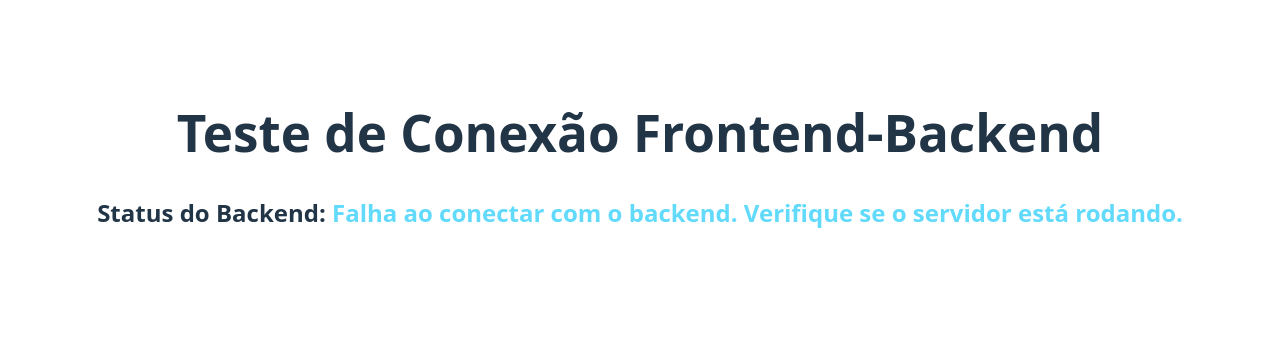
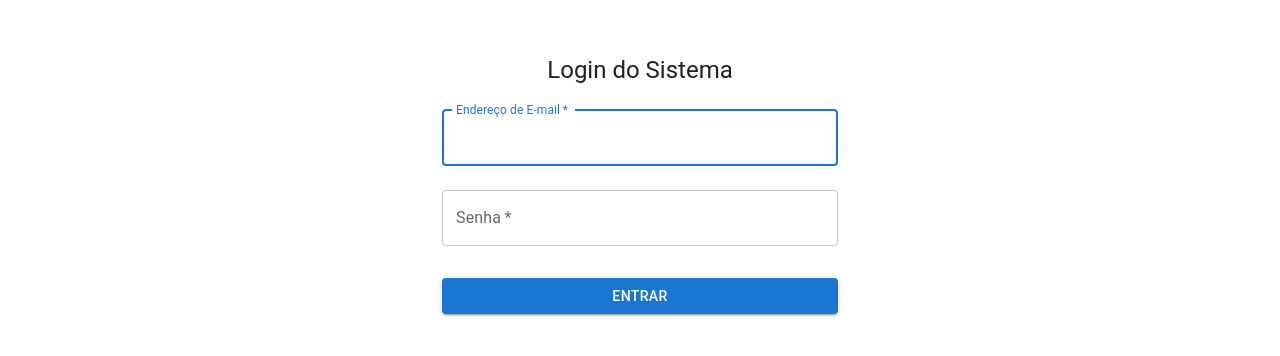
Before and after one commit to brumCodes/Projeto_BD, a React (Vite) app in the folder frontend/: page / in a window 1280 px wide. Shown: the part 240-596 px from the top of the page. Built offline with nearby package versions, Linux system fonts and the light colour scheme; no server answers.

Commit message:
Refatora tela de login para componente separado em pages/LoginPage

```diff
--- a/frontend/src/App.jsx
+++ b/frontend/src/App.jsx
@@ -1,29 +1,12 @@
-// frontend/src/App.jsx
-
-import { useState, useEffect } from 'react';
+import React from 'react';
+import LoginPage from './pages/LoginPage'; // Importa a página de login que criamos
 import './App.css';
 
 function App() {
-  const [message, setMessage] = useState("Carregando...");
-
-  useEffect(() => {
-    fetch('http://127.0.0.1:5000/api/status')
-      .then(response => response.json())
-      .then(data => {
-        setMessage(data.status);
-      })
-      .catch(error => {
-        console.error("Erro ao conectar com o backend:", error);
-        setMessage("Falha ao conectar com o backend. Verifique se o servidor está rodando.");
-      });
-  }, []);
-
   return (
-    <div className="App">
-      <header className="App-header">
-        <h1>Teste de Conexão Frontend-Backend</h1>
-        <h2>Status do Backend: <span style={{ color: '#61DAFB' }}>{message}</span></h2>
-      </header>
+    <div>
+      {/* O App agora tem apenas a responsabilidade de mostrar a nossa página de login */}
+      <LoginPage />
     </div>
   );
 }
--- /dev/null
+++ b/frontend/src/pages/LoginPage.jsx
@@ -0,0 +1,72 @@
+import Button from '@mui/material/Button';
+import TextField from '@mui/material/TextField';
+import Container from '@mui/material/Container';
+import Box from '@mui/material/Box';
+import Typography from '@mui/material/Typography';
+import CssBaseline from '@mui/material/CssBaseline';
+
+// A função agora tem o nome da nossa página
+function LoginPage() {
+  return (
+    // O Container ajuda a centralizar o conteúdo na tela
+    <Container component="main" maxWidth="xs">
+      <CssBaseline />
+
+      {/* O Box é como uma "div". Usamos para organizar os itens verticalmente */}
+      <Box
+        sx={{
+          marginTop: 8, // Margem no topo
+          display: 'flex',
+          flexDirection: 'column', // Itens um embaixo do outro
+          alignItems: 'center', // Alinha os itens no centro
+        }}
+      >
+        <Typography component="h1" variant="h5">
+          Login do Sistema
+        </Typography>
+
+        {/* Formulário (usamos um Box para agrupar os campos) */}
+        <Box component="form" sx={{ mt: 1 }}>
+
+          {/* Campo de texto para o Email */}
+          <TextField
+            margin="normal"
+            required
+            fullWidth
+            id="email"
+            label="Endereço de E-mail"
+            name="email"
+            autoComplete="email"
+            autoFocus
+          />
+
+          {/* Campo de texto para a Senha */}
+          <TextField
+            margin="normal"
+            required
+            fullWidth
+            name="password"
+            label="Senha"
+            type="password"
+            id="password"
+            autoComplete="current-password"
+          />
+
+          {/* Botão de Entrar */}
+          <Button
+            type="submit"
+            fullWidth
+            variant="contained" // 'contained' dá o estilo de botão preenchido
+            sx={{ mt: 3, mb: 2 }} // Margem em cima (mt) e embaixo (mb)
+          >
+            Entrar
+          </Button>
+
+        </Box>
+      </Box>
+    </Container>
+  );
+}
+
+// Exportamos o nosso novo componente
+export default LoginPage;
```
